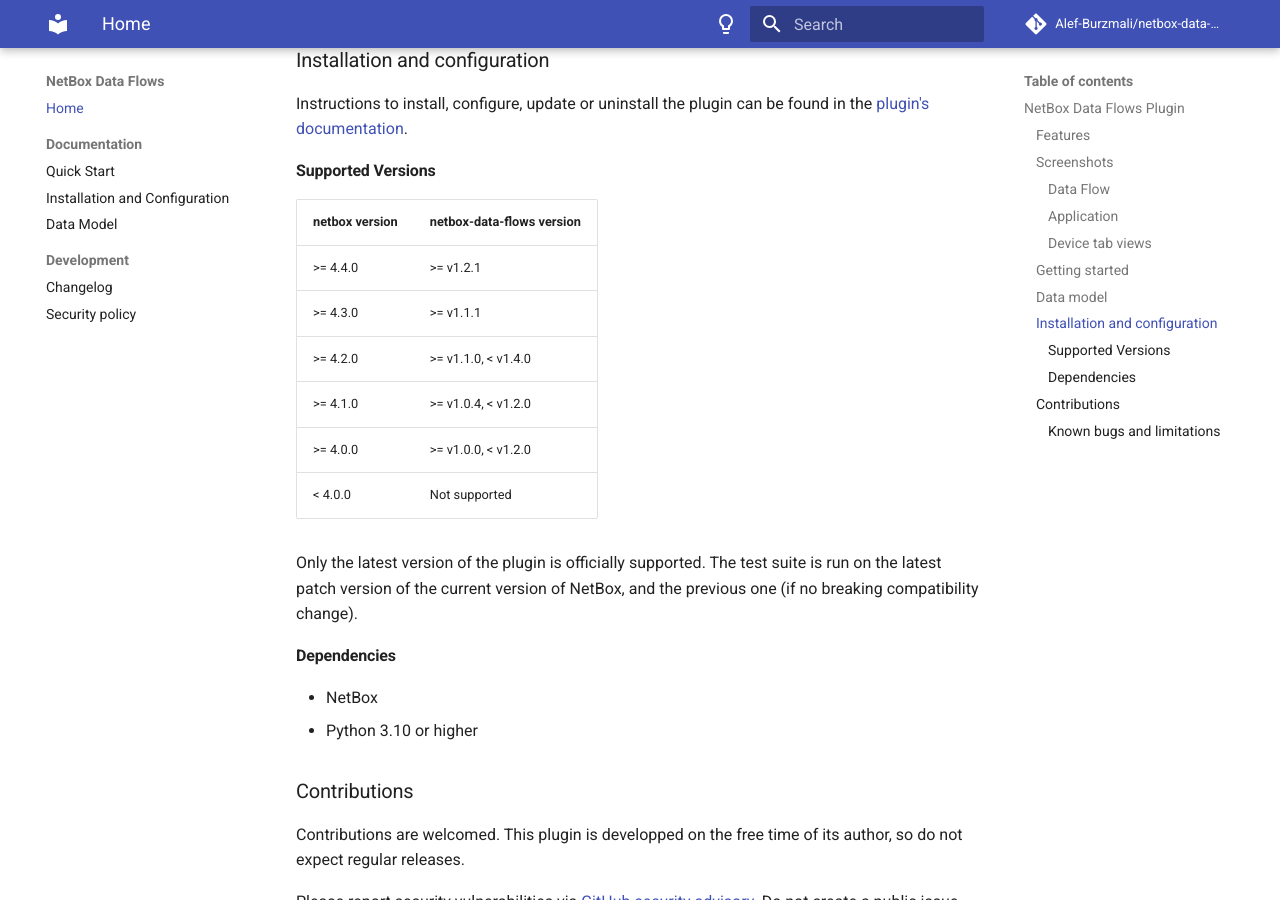
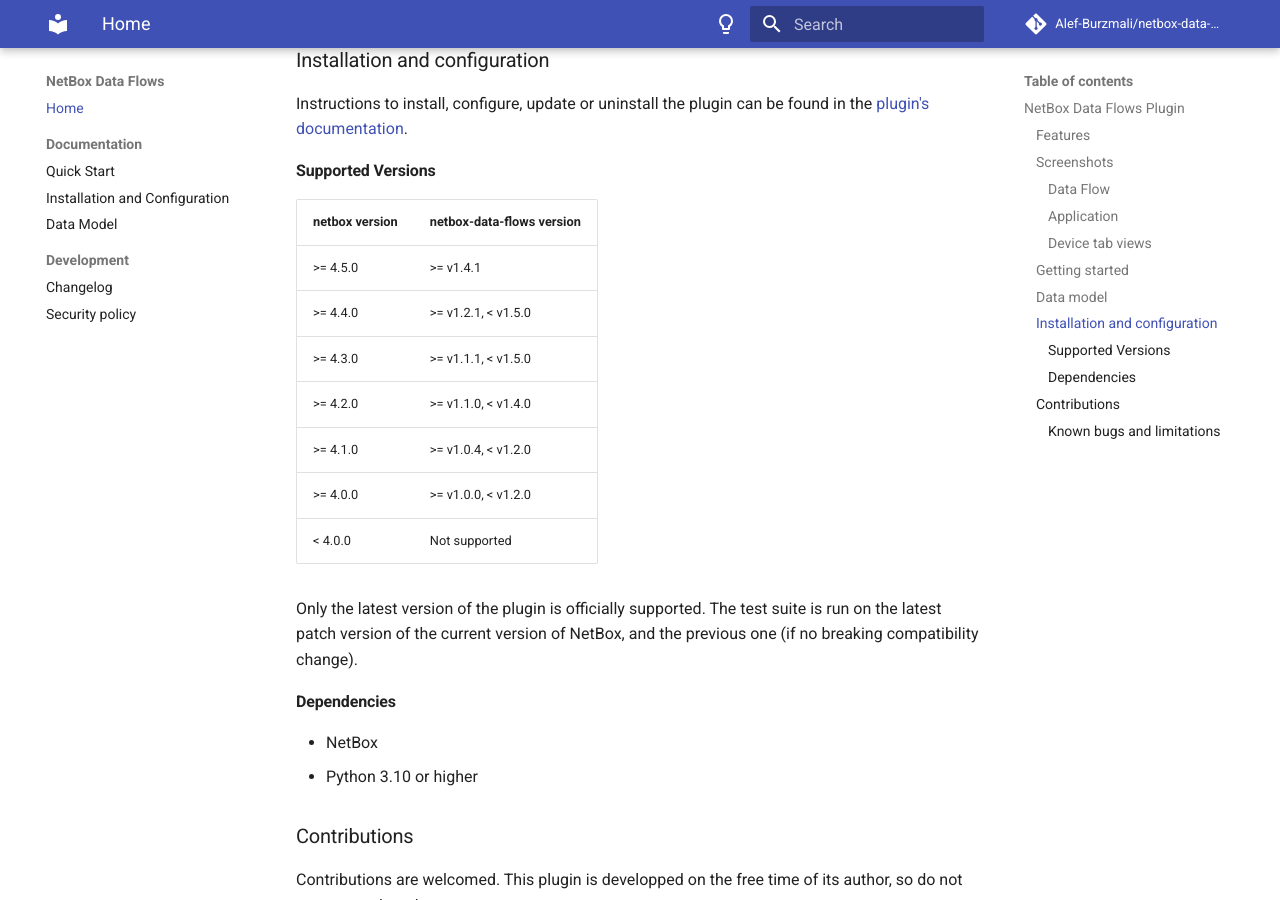
Before and after one commit to Alef-Burzmali/netbox-data-flows, an MkDocs documentation site: the page built from docs/index.md, in a window 1280 px wide and 900 px high, scrolled down 2426 px. Built offline with MkDocs 1.6.1 and Material for MkDocs 9.7.7, drawn with Linux system fonts in a browser that asks for light colours; comment, search, counter and statistics services are not loaded.

```diff
--- a/README.md
+++ b/README.md
@@ -45,8 +45,9 @@ Instructions to install, configure, update or uninstall the plugin can be found
 
 | netbox version | netbox-data-flows version     |
 | -------------- | ----------------------------- |
-| >= 4.4.0       | >= v1.2.1                     |
-| >= 4.3.0       | >= v1.1.1                     |
+| >= 4.5.0       | >= v1.4.1                     |
+| >= 4.4.0       | >= v1.2.1, < v1.5.0           |
+| >= 4.3.0       | >= v1.1.1, < v1.5.0           |
 | >= 4.2.0       | >= v1.1.0, < v1.4.0           |
 | >= 4.1.0       | >= v1.0.4, < v1.2.0           |
 | >= 4.0.0       | >= v1.0.0, < v1.2.0           |
--- a/netbox_data_flows/__init__.py
+++ b/netbox_data_flows/__init__.py
@@ -1,7 +1,7 @@
 from netbox.plugins import PluginConfig
 
 
-__version__ = "1.4.0"
+__version__ = "1.4.1"
 
 
 class DataFlowsConfig(PluginConfig):
```
Also changed, not shown: SECURITY.md (+3 -1 lines), docs/installation-configuration.md (+3 -2 lines), .github/RELEASE-TEMPLATE.md, 2 other files.
